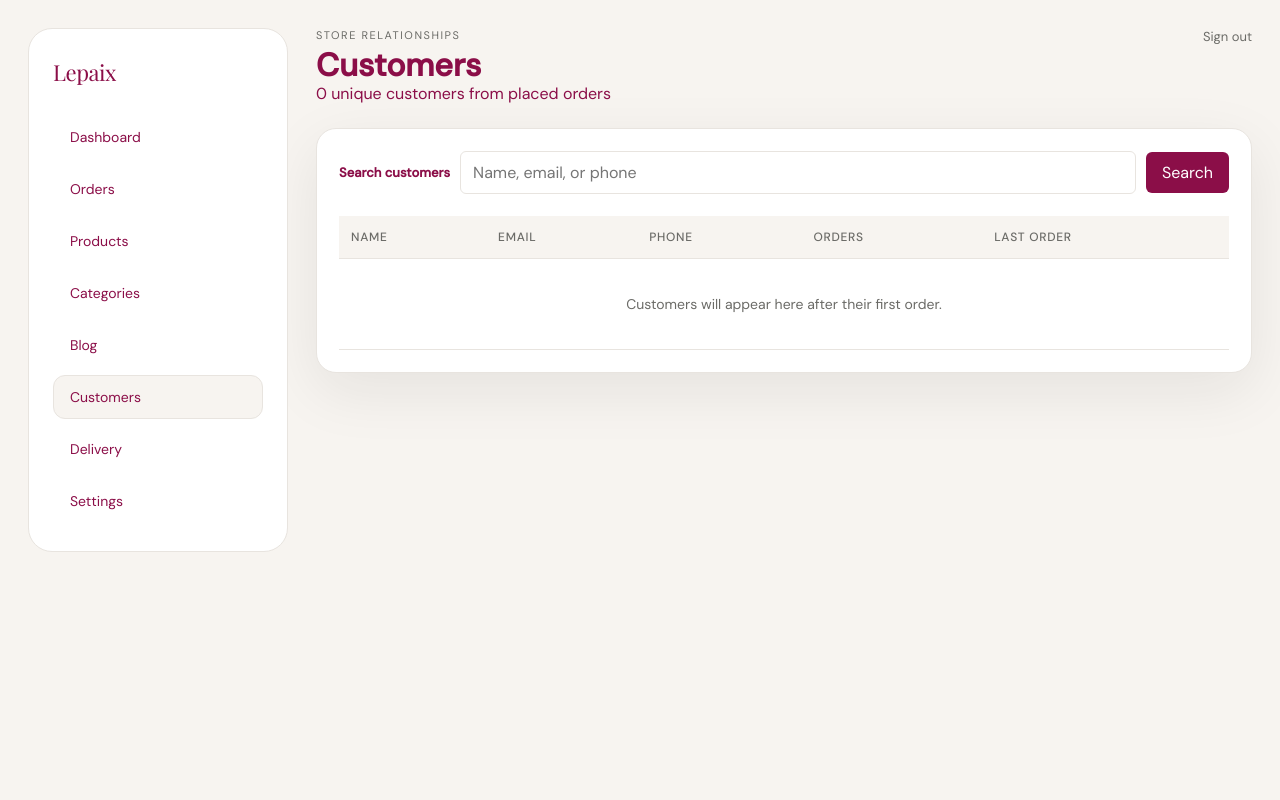
After one commit to Aklah4/lepaix, a Flask app: page /admin/customers/ in a window 1280 px wide. The commit adds this page. Run offline with Flask 3, Linux system fonts and the light colour scheme; the visitor is signed in with stand-in values (Sample User, id 1); data that the repository does not hold is empty.

Commit message:
Fix admin image uploads and customer pages

```diff
--- a/app/__init__.py
+++ b/app/__init__.py
@@ -113,6 +113,7 @@ def create_app():
     from app.blueprints.admin.orders import admin_orders_bp
     from app.blueprints.admin.settings import admin_settings_bp
     from app.blueprints.admin.delivery import admin_delivery_bp
+    from app.blueprints.admin.customers import admin_customers_bp
     from app.blueprints.admin.blog import admin_blog_bp
     from app.blueprints.admin.categories import admin_categories_bp
     from app.blueprints.index import index_bp
@@ -130,6 +131,7 @@ def create_app():
     app.register_blueprint(admin_orders_bp)
     app.register_blueprint(admin_settings_bp)
     app.register_blueprint(admin_delivery_bp)
+    app.register_blueprint(admin_customers_bp)
     app.register_blueprint(admin_blog_bp)
     app.register_blueprint(admin_categories_bp)
     app.register_blueprint(index_bp)
--- a/app/templates/admin/blog/add.html
+++ b/app/templates/admin/blog/add.html
@@ -71,7 +71,7 @@
       <a href="{{ url_for('admin_products.index') }}">Products</a>
       <a href="{{ url_for('admin_categories.index') }}">Categories</a>
       <a href="{{ url_for('admin_blog.index') }}" class="active">Blog</a>
-      <a href="#">Customers</a>
+      <a href="{{ url_for('admin_customers.index') }}">Customers</a>
       <a href="{{ url_for('admin_delivery.index') }}">Delivery</a>
       <a href="{{ url_for('admin_settings.index') }}">Settings</a>
     </nav>
--- a/app/templates/admin/blog/edit.html
+++ b/app/templates/admin/blog/edit.html
@@ -72,7 +72,7 @@
       <a href="{{ url_for('admin_products.index') }}">Products</a>
       <a href="{{ url_for('admin_categories.index') }}">Categories</a>
       <a href="{{ url_for('admin_blog.index') }}" class="active">Blog</a>
-      <a href="#">Customers</a>
+      <a href="{{ url_for('admin_customers.index') }}">Customers</a>
       <a href="{{ url_for('admin_delivery.index') }}">Delivery</a>
       <a href="{{ url_for('admin_settings.index') }}">Settings</a>
     </nav>
--- a/app/templates/admin/blog/index.html
+++ b/app/templates/admin/blog/index.html
@@ -71,7 +71,7 @@
       <a href="{{ url_for('admin_products.index') }}">Products</a>
       <a href="{{ url_for('admin_categories.index') }}">Categories</a>
       <a href="{{ url_for('admin_blog.index') }}" class="active">Blog</a>
-      <a href="#">Customers</a>
+      <a href="{{ url_for('admin_customers.index') }}">Customers</a>
       <a href="{{ url_for('admin_delivery.index') }}">Delivery</a>
       <a href="{{ url_for('admin_settings.index') }}">Settings</a>
     </nav>
--- a/app/templates/admin/categories/add.html
+++ b/app/templates/admin/categories/add.html
@@ -11,7 +11,7 @@
       <a href="{{ url_for('admin_products.index') }}">Products</a>
       <a href="{{ url_for('admin_categories.index') }}" class="active">Categories</a>
       <a href="{{ url_for('admin_blog.index') }}">Blog</a>
-      <a href="#">Customers</a>
+      <a href="{{ url_for('admin_customers.index') }}">Customers</a>
       <a href="{{ url_for('admin_delivery.index') }}">Delivery</a>
       <a href="{{ url_for('admin_settings.index') }}">Settings</a>
     </nav>
--- a/app/templates/admin/categories/edit.html
+++ b/app/templates/admin/categories/edit.html
@@ -11,7 +11,7 @@
       <a href="{{ url_for('admin_products.index') }}">Products</a>
       <a href="{{ url_for('admin_categories.index') }}" class="active">Categories</a>
       <a href="{{ url_for('admin_blog.index') }}">Blog</a>
-      <a href="#">Customers</a>
+      <a href="{{ url_for('admin_customers.index') }}">Customers</a>
       <a href="{{ url_for('admin_delivery.index') }}">Delivery</a>
       <a href="{{ url_for('admin_settings.index') }}">Settings</a>
     </nav>
--- a/app/templates/admin/categories/index.html
+++ b/app/templates/admin/categories/index.html
@@ -11,7 +11,7 @@
       <a href="{{ url_for('admin_products.index') }}">Products</a>
       <a href="{{ url_for('admin_categories.index') }}" class="active">Categories</a>
       <a href="{{ url_for('admin_blog.index') }}">Blog</a>
-      <a href="#">Customers</a>
+      <a href="{{ url_for('admin_customers.index') }}">Customers</a>
       <a href="{{ url_for('admin_delivery.index') }}">Delivery</a>
       <a href="{{ url_for('admin_settings.index') }}">Settings</a>
     </nav>
--- /dev/null
+++ b/app/templates/admin/customers/index.html
@@ -0,0 +1,86 @@
+{% extends "base.html" %}
+{% block title %}Customers - Admin{% endblock %}
+{% block content %}
+<div class="admin-shell">
+  <aside class="admin-sidebar">
+    <div class="brand">Lepaix</div>
+    <nav class="admin-nav" aria-label="Admin navigation">
+      <a href="{{ url_for('admin.dashboard') }}">Dashboard</a>
+      <a href="{{ url_for('admin_orders.index') }}">Orders</a>
+      <a href="{{ url_for('admin_products.index') }}">Products</a>
+      <a href="{{ url_for('admin_categories.index') }}">Categories</a>
+      <a href="{{ url_for('admin_blog.index') }}">Blog</a>
+      <a href="{{ url_for('admin_customers.index') }}" class="active">Customers</a>
+      <a href="{{ url_for('admin_delivery.index') }}">Delivery</a>
+      <a href="{{ url_for('admin_settings.index') }}">Settings</a>
+    </nav>
+  </aside>
+
+  <section class="admin-content">
+    <header class="admin-header">
+      <div>
+        <p class="eyebrow">Store relationships</p>
+        <h1>Customers</h1>
+        <p>{{ total }} unique customer{{ '' if total == 1 else 's' }} from placed orders</p>
+      </div>
+      <div class="header-actions">
+        <a href="{{ url_for('admin_auth.logout') }}" class="text-link">Sign out</a>
+      </div>
+    </header>
+
+    <section class="panel">
+      <form method="get" class="customer-search" role="search">
+        <label for="customer-search">Search customers</label>
+        <input id="customer-search" name="q" type="search" value="{{ search }}"
+               placeholder="Name, email, or phone">
+        <button type="submit">Search</button>
+        {% if search %}<a href="{{ url_for('admin_customers.index') }}">Clear</a>{% endif %}
+      </form>
+
+      <div class="customer-table-wrap">
+        <table class="customer-table">
+          <thead>
+            <tr><th>Name</th><th>Email</th><th>Phone</th><th>Orders</th><th>Last order</th></tr>
+          </thead>
+          <tbody>
+            {% for item in customers %}
+            {% set customer = item.customer or {} %}
+            <tr>
+              <td>{{ customer.get('name') or '—' }}</td>
+              <td>{% if customer.get('email') %}<a href="mailto:{{ customer.email }}">{{ customer.email }}</a>{% else %}—{% endif %}</td>
+              <td>{{ customer.get('phone') or '—' }}</td>
+              <td>{{ item.order_count }}</td>
+              <td>{% if item.last_order %}{{ item.last_order.strftime('%d %b %Y') }}{% else %}—{% endif %}</td>
+            </tr>
+            {% else %}
+            <tr><td colspan="5" class="empty-state">{% if search %}No customers matched that search.{% else %}Customers will appear here after their first order.{% endif %}</td></tr>
+            {% endfor %}
+          </tbody>
+        </table>
+      </div>
+
+      {% if total_pages > 1 %}
+      <nav class="customer-pagination" aria-label="Customer pages">
+        {% if page > 1 %}<a href="{{ url_for('admin_customers.index', page=page - 1, q=search) }}">Previous</a>{% endif %}
+        <span>Page {{ page }} of {{ total_pages }}</span>
+        {% if page < total_pages %}<a href="{{ url_for('admin_customers.index', page=page + 1, q=search) }}">Next</a>{% endif %}
+      </nav>
+      {% endif %}
+    </section>
+  </section>
+</div>
+<style>
+  .customer-search{display:flex;align-items:center;gap:10px;flex-wrap:wrap;margin-bottom:22px}
+  .customer-search label{font-size:13px;font-weight:600}
+  .customer-search input{min-width:240px;flex:1;padding:10px 12px;border:1px solid var(--border);border-radius:6px;font:inherit}
+  .customer-search button{padding:10px 16px;border:0;border-radius:6px;background:var(--text);color:#fff;font:inherit;cursor:pointer}
+  .customer-search a,.customer-table a,.customer-pagination a{color:var(--text);text-underline-offset:3px}
+  .customer-table-wrap{overflow-x:auto}
+  .customer-table{width:100%;border-collapse:collapse;text-align:left}
+  .customer-table th,.customer-table td{padding:13px 12px;border-bottom:1px solid var(--border);font-size:14px;white-space:nowrap}
+  .customer-table th{font-size:12px;text-transform:uppercase;letter-spacing:.06em;color:var(--muted)}
+  .customer-table .empty-state{text-align:center;color:var(--muted);padding:36px 12px}
+  .customer-pagination{display:flex;align-items:center;justify-content:center;gap:18px;padding-top:20px;font-size:14px}
+  @media(max-width:640px){.customer-search{align-items:stretch}.customer-search label{width:100%}.customer-search input{min-width:0}}
+</style>
+{% endblock %}
--- a/app/templates/admin/dashboard.html
+++ b/app/templates/admin/dashboard.html
@@ -9,7 +9,7 @@
       <a href="{{ url_for('admin_products.index') }}">Products</a>
       <a href="{{ url_for('admin_categories.index') }}">Categories</a>
       <a href="{{ url_for('admin_blog.index') }}">Blog</a>
-      <a href="#">Customers</a>
+      <a href="{{ url_for('admin_customers.index') }}">Customers</a>
       <a href="{{ url_for('admin_delivery.index') }}">Delivery</a>
       <a href="{{ url_for('admin_settings.index') }}">Settings</a>
     </nav>
@@ -74,8 +74,8 @@
       </article>
       <article class="stat-card">
         <span class="stat-label">Customers</span>
-        <strong>—</strong>
-        <p>No customer data yet</p>
+        <strong>{{ total_customers }}</strong>
+        <p><a href="{{ url_for('admin_customers.index') }}">View {{ total_customers }} customers</a></p>
       </article>
     </div>
 
--- a/app/templates/admin/delivery/edit_zone.html
+++ b/app/templates/admin/delivery/edit_zone.html
@@ -15,7 +15,7 @@
       <a href="{{ url_for('admin_products.index') }}">Products</a>
       <a href="{{ url_for('admin_categories.index') }}">Categories</a>
       <a href="{{ url_for('admin_blog.index') }}">Blog</a>
-      <a href="#">Customers</a>
+      <a href="{{ url_for('admin_customers.index') }}">Customers</a>
       <a href="{{ url_for('admin_delivery.index') }}" class="active">Delivery</a>
       <a href="{{ url_for('admin_settings.index') }}">Settings</a>
     </nav>
--- a/app/templates/admin/delivery/index.html
+++ b/app/templates/admin/delivery/index.html
@@ -11,7 +11,7 @@
       <a href="{{ url_for('admin_products.index') }}">Products</a>
       <a href="{{ url_for('admin_categories.index') }}">Categories</a>
       <a href="{{ url_for('admin_blog.index') }}">Blog</a>
-      <a href="#">Customers</a>
+      <a href="{{ url_for('admin_customers.index') }}">Customers</a>
       <a href="{{ url_for('admin_delivery.index') }}" class="active">Delivery</a>
       <a href="{{ url_for('admin_settings.index') }}">Settings</a>
     </nav>
--- a/app/templates/admin/orders/detail.html
+++ b/app/templates/admin/orders/detail.html
@@ -83,7 +83,7 @@
       <a href="{{ url_for('admin_products.index') }}">Products</a>
       <a href="{{ url_for('admin_categories.index') }}">Categories</a>
       <a href="{{ url_for('admin_blog.index') }}">Blog</a>
-      <a href="#">Customers</a>
+      <a href="{{ url_for('admin_customers.index') }}">Customers</a>
       <a href="{{ url_for('admin_delivery.index') }}">Delivery</a>
       <a href="{{ url_for('admin_settings.index') }}">Settings</a>
     </nav>
--- a/app/templates/admin/orders/index.html
+++ b/app/templates/admin/orders/index.html
@@ -81,7 +81,7 @@
       <a href="{{ url_for('admin_products.index') }}">Products</a>
       <a href="{{ url_for('admin_categories.index') }}">Categories</a>
       <a href="{{ url_for('admin_blog.index') }}">Blog</a>
-      <a href="#">Customers</a>
+      <a href="{{ url_for('admin_customers.index') }}">Customers</a>
       <a href="{{ url_for('admin_delivery.index') }}">Delivery</a>
       <a href="{{ url_for('admin_settings.index') }}">Settings</a>
     </nav>
--- a/app/templates/admin/products/add.html
+++ b/app/templates/admin/products/add.html
@@ -11,7 +11,7 @@
       <a href="{{ url_for('admin_products.index') }}" class="active">Products</a>
       <a href="{{ url_for('admin_categories.index') }}">Categories</a>
       <a href="{{ url_for('admin_blog.index') }}">Blog</a>
-      <a href="#">Customers</a>
+      <a href="{{ url_for('admin_customers.index') }}">Customers</a>
       <a href="{{ url_for('admin_delivery.index') }}">Delivery</a>
       <a href="{{ url_for('admin_settings.index') }}">Settings</a>
     </nav>
@@ -302,7 +302,9 @@
   const previewGrid = document.getElementById('image-preview-grid');
   const uploadZone = document.getElementById('upload-zone');
 
-  uploadZone.addEventListener('click', () => fileInput.click());
+  uploadZone.addEventListener('click', e => {
+    if (!e.target.closest('label')) fileInput.click();
+  });
   uploadZone.addEventListener('dragover', e => { e.preventDefault(); uploadZone.classList.add('drag-over'); });
   uploadZone.addEventListener('dragleave', () => uploadZone.classList.remove('drag-over'));
   uploadZone.addEventListener('drop', e => {
--- a/app/templates/admin/products/edit.html
+++ b/app/templates/admin/products/edit.html
@@ -11,7 +11,7 @@
       <a href="{{ url_for('admin_products.index') }}" class="active">Products</a>
       <a href="{{ url_for('admin_categories.index') }}">Categories</a>
       <a href="{{ url_for('admin_blog.index') }}">Blog</a>
-      <a href="#">Customers</a>
+      <a href="{{ url_for('admin_customers.index') }}">Customers</a>
       <a href="{{ url_for('admin_delivery.index') }}">Delivery</a>
       <a href="{{ url_for('admin_settings.index') }}">Settings</a>
     </nav>
@@ -377,7 +377,7 @@
 
   if (uploadZone) {
     uploadZone.addEventListener('click', function (e) {
-      if (e.target.tagName !== 'LABEL') fileInput.click();
+      if (!e.target.closest('label')) fileInput.click();
     });
     uploadZone.addEventListener('dragover', function (e) {
       e.preventDefault(); uploadZone.classList.add('drag-over');
--- a/app/templates/admin/products/index.html
+++ b/app/templates/admin/products/index.html
@@ -11,7 +11,7 @@
       <a href="{{ url_for('admin_products.index') }}" class="active">Products</a>
       <a href="{{ url_for('admin_categories.index') }}">Categories</a>
       <a href="{{ url_for('admin_blog.index') }}">Blog</a>
-      <a href="#">Customers</a>
+      <a href="{{ url_for('admin_customers.index') }}">Customers</a>
       <a href="{{ url_for('admin_delivery.index') }}">Delivery</a>
       <a href="{{ url_for('admin_settings.index') }}">Settings</a>
     </nav>
--- a/app/templates/admin/settings.html
+++ b/app/templates/admin/settings.html
@@ -64,7 +64,7 @@
       <a href="{{ url_for('admin_products.index') }}">Products</a>
       <a href="{{ url_for('admin_categories.index') }}">Categories</a>
       <a href="{{ url_for('admin_blog.index') }}">Blog</a>
-      <a href="#">Customers</a>
+      <a href="{{ url_for('admin_customers.index') }}">Customers</a>
       <a href="{{ url_for('admin_delivery.index') }}">Delivery</a>
       <a href="{{ url_for('admin_settings.index') }}" class="active">Settings</a>
     </nav>
```
Also changed, not shown: app/blueprints/admin/auth.py (+7 -0 lines), app/blueprints/admin/customers.py (+54 -29 lines), app/uploader.py (+55 -5 lines).
